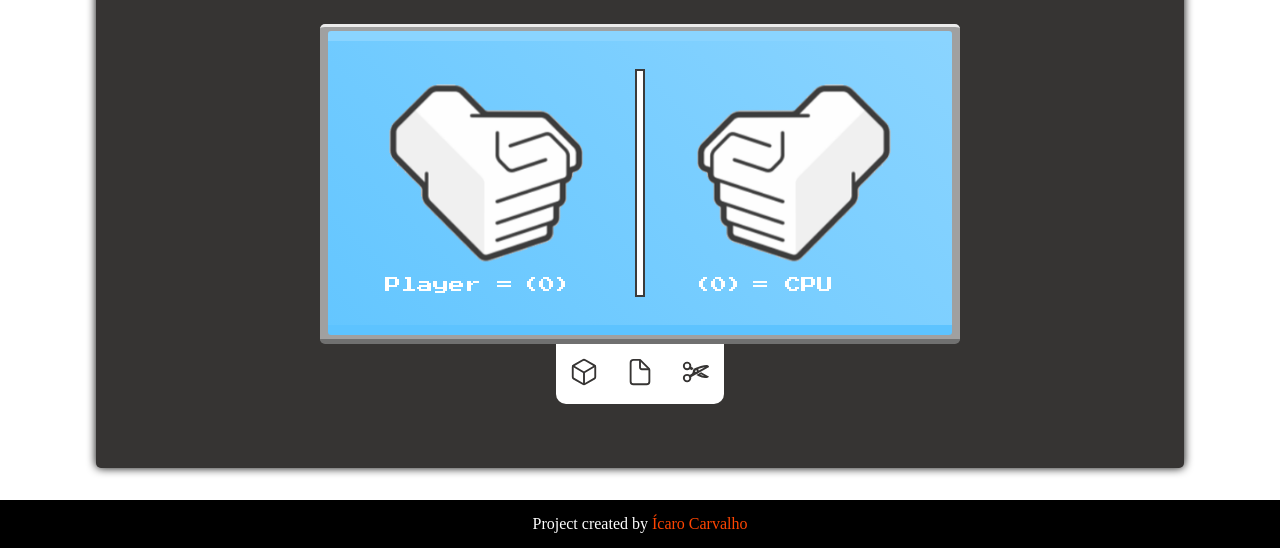
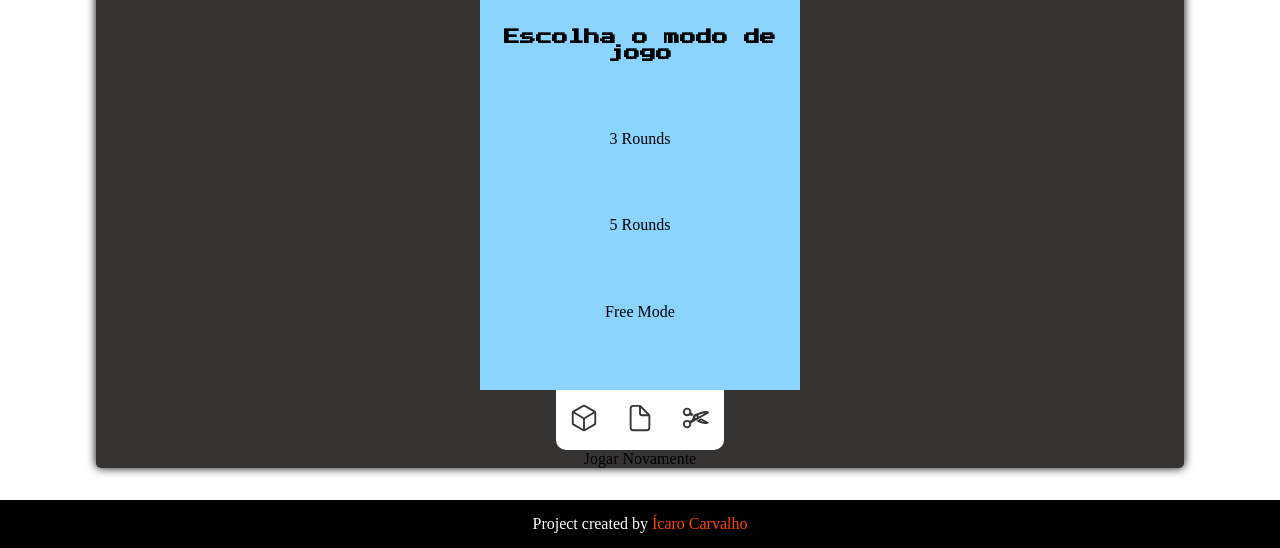
Before and after one commit to icarovscarvalho/jokenpo, a plain HTML site: page index.html in a window 1280 px wide. Shown: the part 252-800 px from the top of the page. Drawn offline with nearby package versions, Linux system fonts and the light colour scheme.

Commit message:
Adição das divs de Tela de modo de jogo e tela de Fim de Jogo

```diff
--- a/index.html
+++ b/index.html
@@ -22,6 +22,18 @@
                 <p class="title.box_3">PO</p>
             </h1>
         </div>
+        <section class="menu-choices">
+            <h2>Escolha o modo de jogo</h2>
+            <div>
+                <p>3 Rounds</p>
+            </div>
+            <div>
+                <p>5 Rounds</p>
+            </div>
+            <div>
+                <p>Free Mode</p>
+            </div>
+        </section>
         <section class="border-screen">
             <div class="screen">
                 <div id="screen-match" class="screen-match">
@@ -72,6 +84,9 @@
                 </li>
             </ul>
         </section>
+        <div>
+            <p class="play-again">Jogar Novamente</p>
+        </div>
     </main>
 
     <footer>
--- a/main/main.css
+++ b/main/main.css
@@ -123,8 +123,25 @@ main {
         margin-top: 60px;
     }
 
+    .menu-choices {
+        width: 20rem;
+        height: 30rem;
+        background-color: var(--screenLightClr);
+
+        display: flex;
+        flex-direction: column;
+        justify-content: space-evenly;
+        align-items: center;
+    }
+
+    .menu-choices h2 {
+        font-family: 'Press Start 2P', system-ui;
+        font-size: 1rem;
+        text-align: center;
+    }
+
     .border-screen {
-        display: flex;
+        display: none;
         justify-content: center;
         align-items: center;
         width: 40rem;
```
